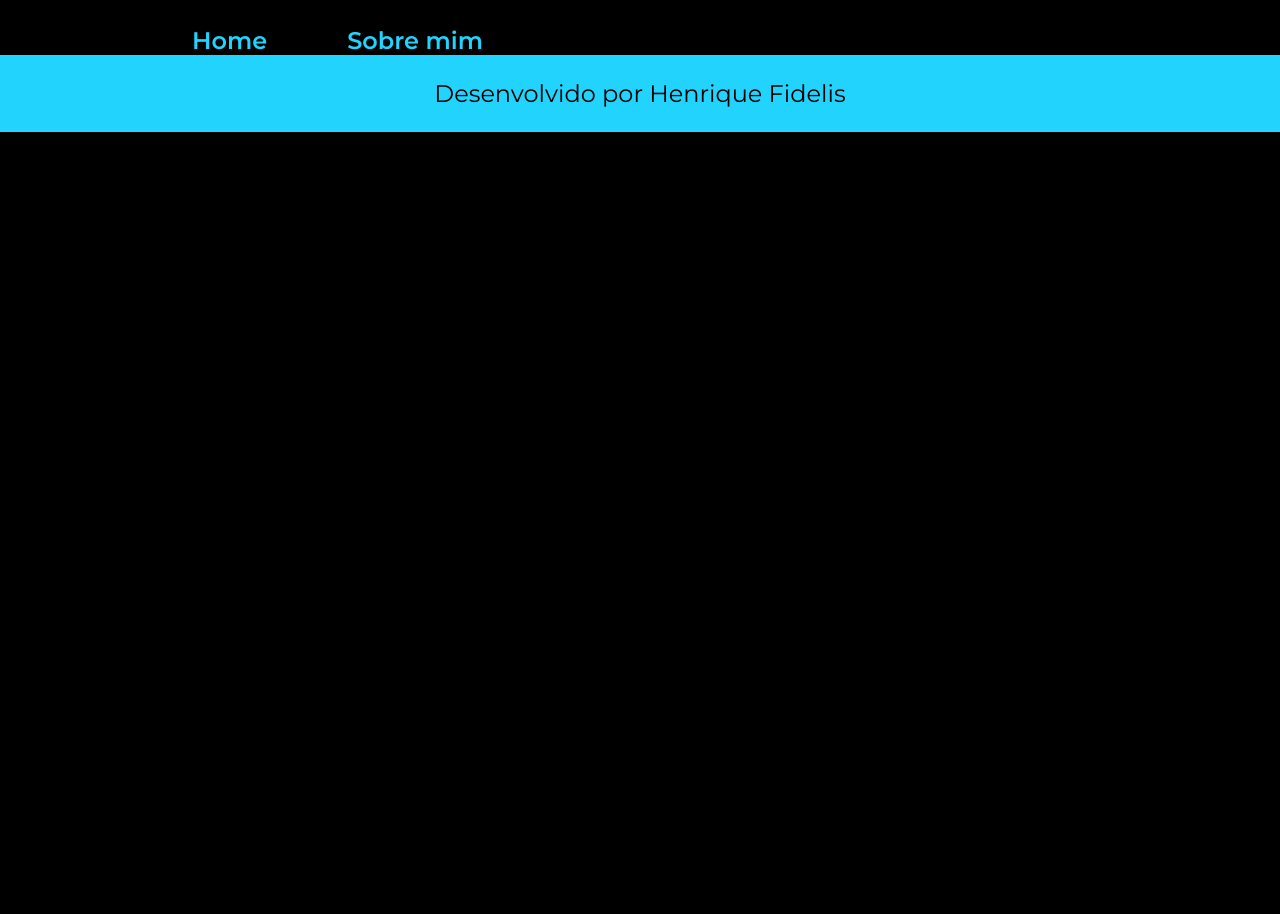
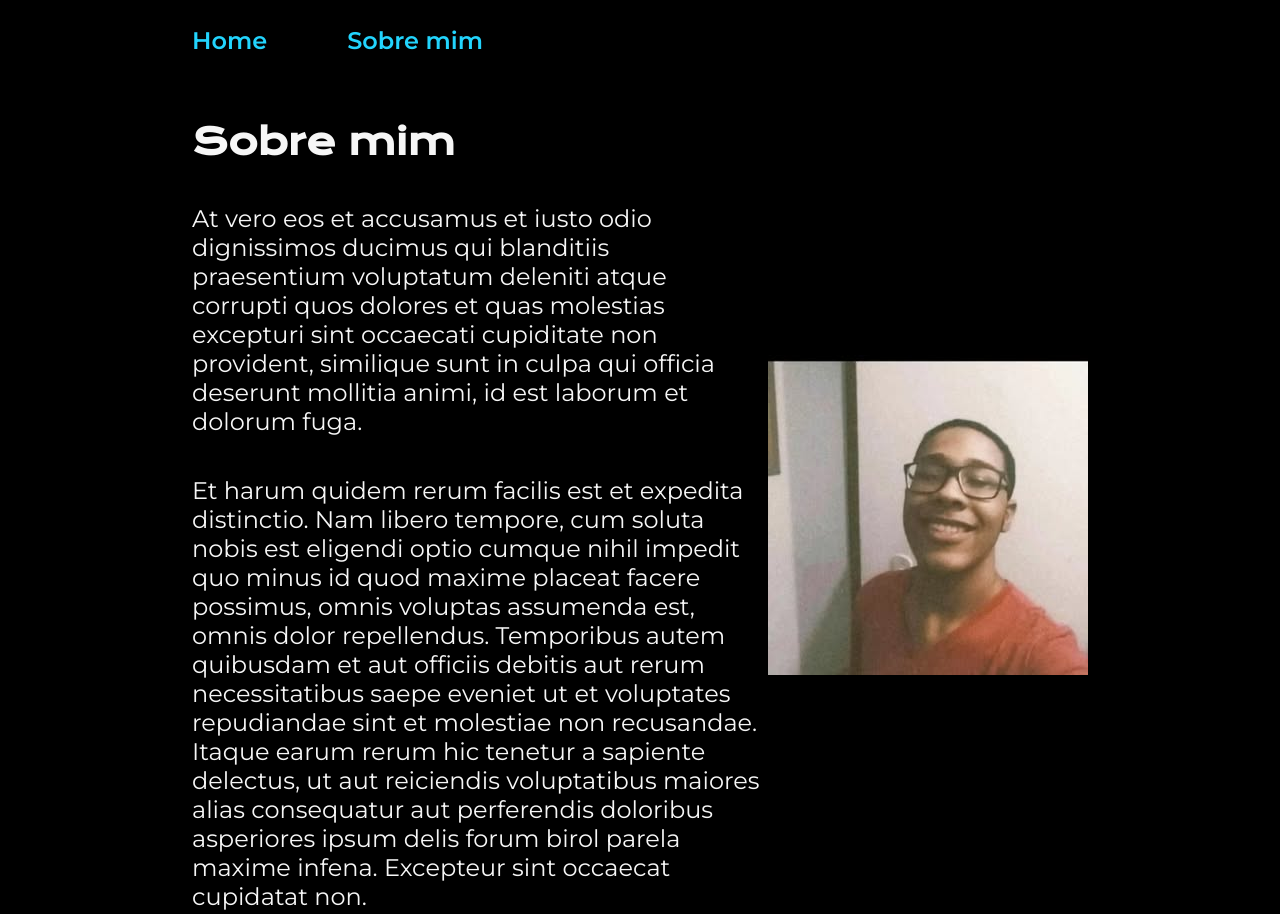
Before and after one commit to jhfidelis/Portifolio-HTML-e-CSS, a plain HTML site: page about.html in a window 1280 px wide. Shown: the top 914 px of the page. Before the commit the page ends 800 px from the top, so only its background shows below. Drawn offline with nearby package versions, Linux system fonts and the light colour scheme.

Commit message:
Inserindo conteúdo da página Sobre Mim

```diff
--- a/about.html
+++ b/about.html
@@ -14,7 +14,14 @@
         </nav>
     </header>
 
-    <main></main>
+    <main class="apresentacao">
+        <section class="apresentacao__conteudo">
+            <h1 class="apresentacao__conteudo__titulo">Sobre mim</h1>
+            <p class="apresentacao__conteudo__texto">At vero eos et accusamus et iusto odio dignissimos ducimus qui blanditiis praesentium voluptatum deleniti atque corrupti quos dolores et quas molestias excepturi sint occaecati cupiditate non provident, similique sunt in culpa qui officia deserunt mollitia animi, id est laborum et dolorum fuga.</p>
+            <p class="apresentacao__conteudo__texto">Et harum quidem rerum facilis est et expedita distinctio. Nam libero tempore, cum soluta nobis est eligendi optio cumque nihil impedit quo minus id quod maxime placeat facere possimus, omnis voluptas assumenda est, omnis dolor repellendus. Temporibus autem quibusdam et aut officiis debitis aut rerum necessitatibus saepe eveniet ut et voluptates repudiandae sint et molestiae non recusandae. Itaque earum rerum hic tenetur a sapiente delectus, ut aut reiciendis voluptatibus maiores alias consequatur aut perferendis doloribus asperiores ipsum delis forum birol parela maxime infena. Excepteur sint occaecat cupidatat non.</p>
+        </section>
+        <img src="./assets/imagem.jpg" alt="Foto de perfil do Henrique Fidelis">
+    </main>
 
     <footer class="rodape">
         <p>Desenvolvido por Henrique Fidelis</p>
```
